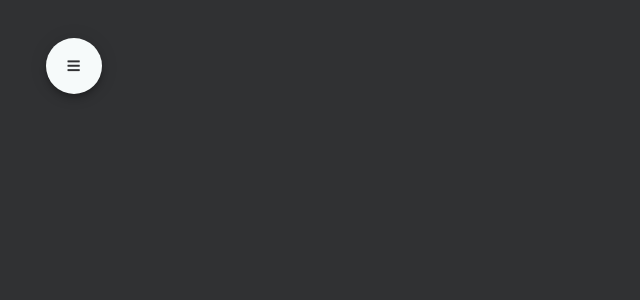
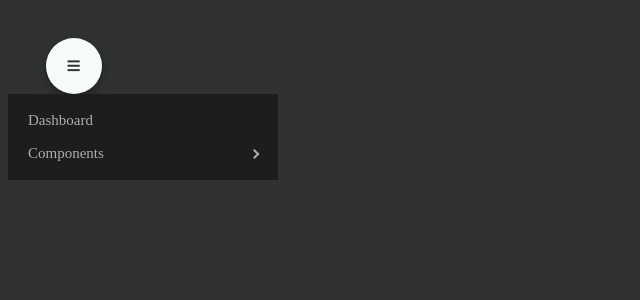
Before and after one commit to mikail-masood/js-showcase, a React (Create React App) app: page / in a window 1280 px wide. Shown: the top 300 px of the page, without its empty margins (0-640 px from the left). Built offline with nearby package versions, Linux system fonts and the light colour scheme.

Commit message:
new sidebar custom component

```diff
--- a/package.json
+++ b/package.json
@@ -13,6 +13,7 @@
     "material-design-icons": "^3.0.1",
     "react": "^17.0.1",
     "react-dom": "^17.0.1",
+    "react-pro-sidebar": "^0.4.4",
     "react-scripts": "4.0.1",
     "web-vitals": "^0.2.4"
   },
--- a/src/components/SideNav.js
+++ b/src/components/SideNav.js
@@ -1,14 +1,20 @@
 import React, { Component } from 'react';
 import './SideNav.css';
+import { ProSidebar, Menu, MenuItem, SubMenu } from 'react-pro-sidebar';
+import 'react-pro-sidebar/dist/css/styles.css';
 
 export class SideNav extends Component {
   render() {
     return (
-      <div className='sidenav-container'>
-        <h1> item</h1>
-        <h1> item</h1>
-        <h1> item</h1>
-      </div>
+      <ProSidebar>
+      <Menu iconShape="square">
+        <MenuItem>Dashboard</MenuItem>
+          <SubMenu title="Components">
+            <MenuItem>Component 1</MenuItem>
+            <MenuItem>Component 2</MenuItem>
+          </SubMenu>
+      </Menu>
+      </ProSidebar>
     )
   }
 }
```
Also changed, not shown: 2 other files (tests, documents, lock files or other folders).
